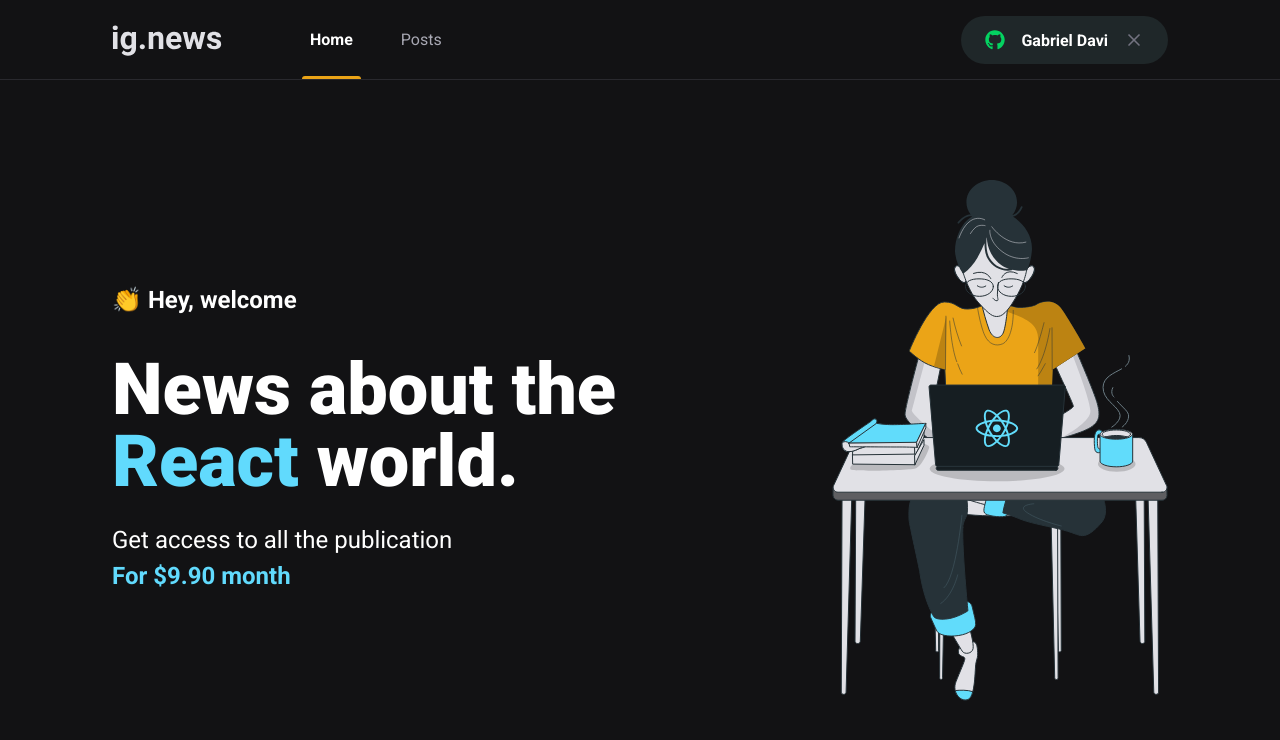
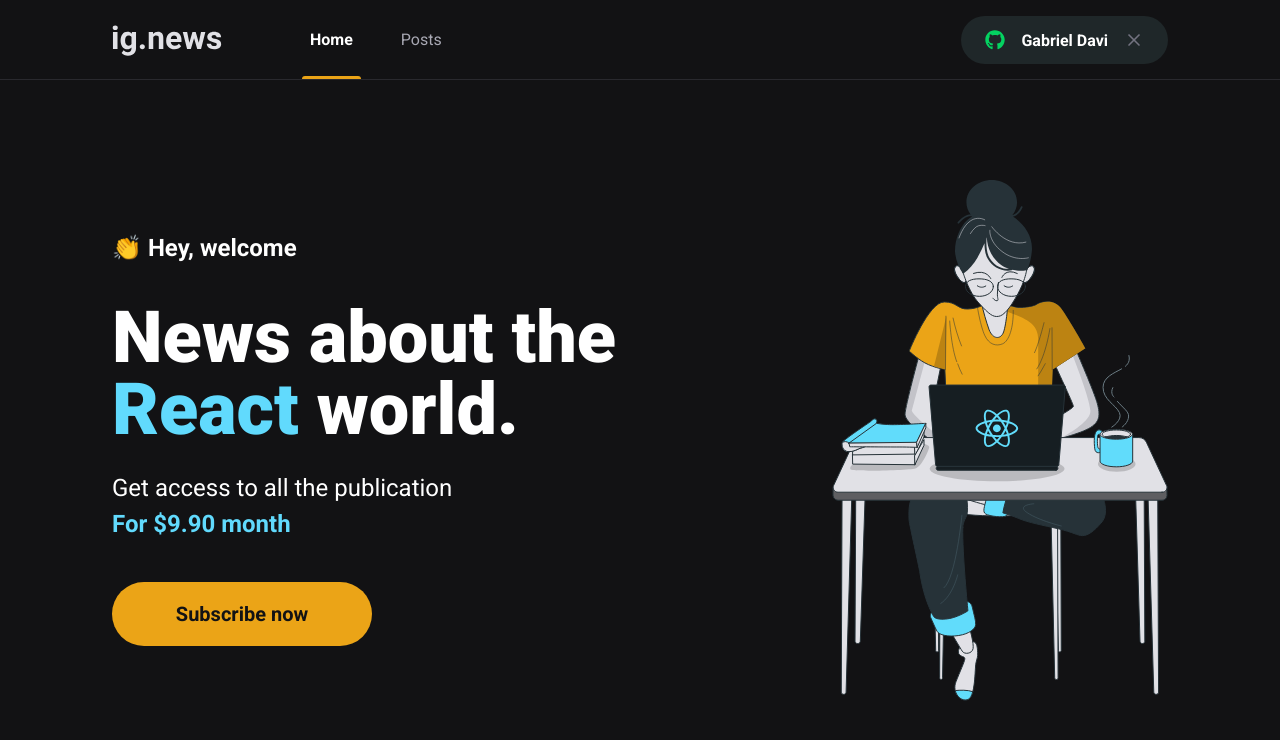
Before and after one commit to GabrielDVpereira/Ignite, a Next.js app in the folder projects/ignews/: page / in a window 1280 px wide. Shown: the top 740 px of the page. Built offline with nearby package versions, Linux system fonts and the light colour scheme.

Commit message:
finish home styling

```diff
--- /dev/null
+++ b/projects/ignews/src/components/SubscribeButton/index.tsx
@@ -0,0 +1,9 @@
+import styles from "./styles.module.scss";
+
+export function SubscribeButton() {
+  return (
+    <button type="button" className={styles.subscribeButton}>
+      Subscribe now
+    </button>
+  );
+}
--- /dev/null
+++ b/projects/ignews/src/components/SubscribeButton/styles.module.scss
@@ -0,0 +1,21 @@
+.subscribeButton {
+  height: 4rem;
+  width: 260px;
+  height: 4rem;
+  border: 0;
+  border-radius: 2rem;
+  background: var(--yellow-500);
+  color: var(--gray-900);
+  font-size: 1.25rem;
+  font-weight: bold;
+
+  display: flex;
+  align-items: center;
+  justify-content: center;
+
+  transition: filter 0.2s;
+
+  &:hover {
+    filter: brightness(0.8);
+  }
+}
--- a/projects/ignews/src/pages/home.module.scss
+++ b/projects/ignews/src/pages/home.module.scss
@@ -37,4 +37,8 @@
       font-weight: bold;
     }
   }
+
+  button {
+    margin-top: 2.5rem;
+  }
 }
--- a/projects/ignews/src/pages/index.tsx
+++ b/projects/ignews/src/pages/index.tsx
@@ -1,5 +1,6 @@
 import Head from "next/head";
 import styles from "./home.module.scss";
+import { SubscribeButton } from "../components/SubscribeButton";
 
 export default function Home() {
   return (
@@ -18,6 +19,8 @@
             Get access to all the publication <br />
             <span>For $9.90 month</span>
           </p>
+
+          <SubscribeButton />
         </section>
 
         <img src="/images/avatar.svg" alt="Girl coding" />
```
